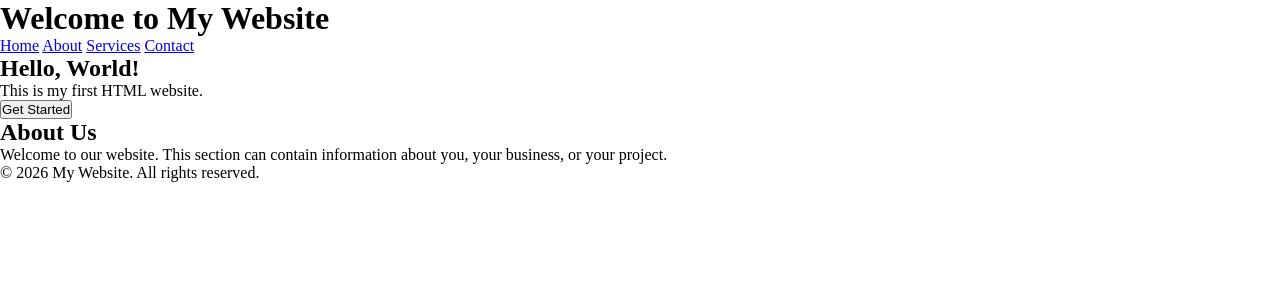
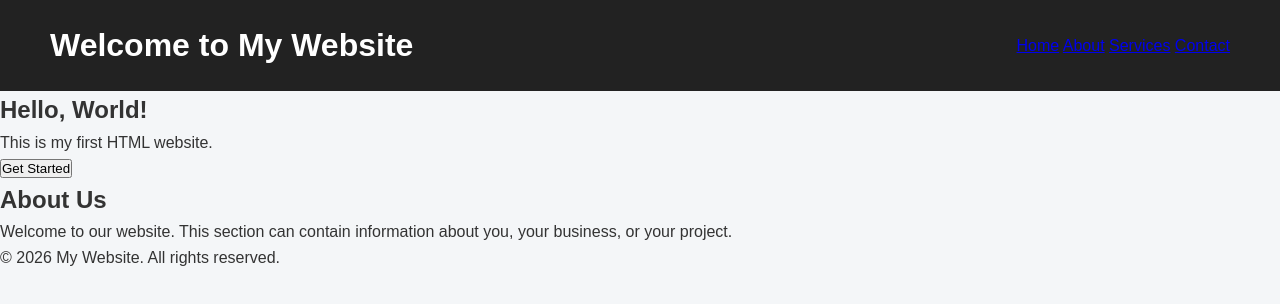
Before and after one commit to Iswaryavairavan/github2, a plain HTML site: page index.html in a window 1280 px wide. Drawn offline with Linux system fonts and the light colour scheme.

Commit message:
Update style.css

```diff
--- a/style.css
+++ b/style.css
@@ -3,3 +3,19 @@
     padding: 0;
     box-sizing: border-box;
 }
+body {
+    font-family: Arial, sans-serif;
+    line-height: 1.6;
+    background-color: #f4f6f8;
+    color: #333;
+}
+
+/* Header */
+header {
+    background-color: #222;
+    color: white;
+    padding: 20px 50px;
+    display: flex;
+    justify-content: space-between;
+    align-items: center;
+}
```
